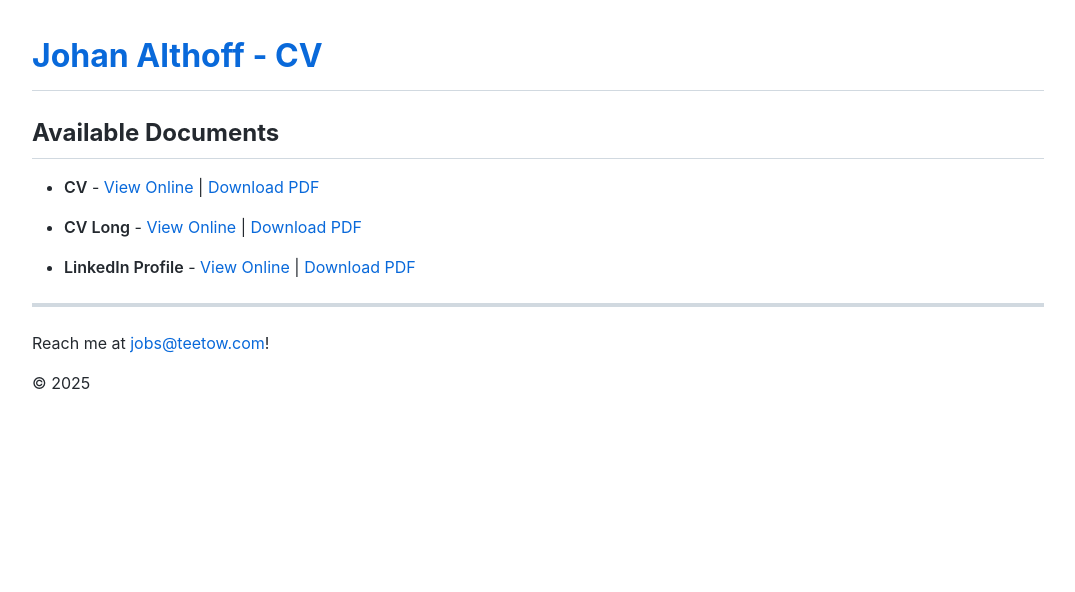
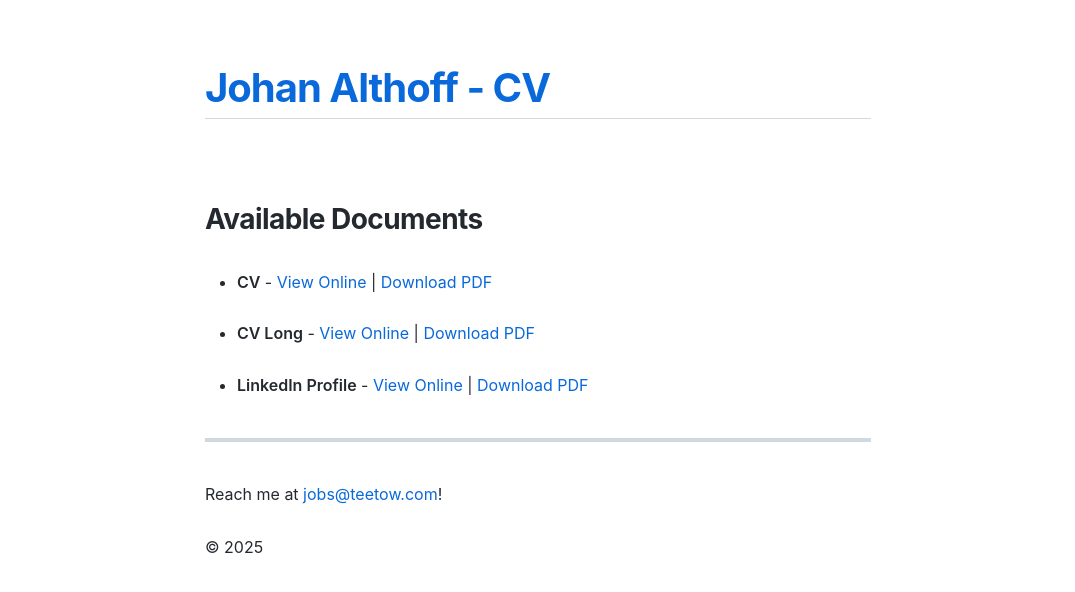
Before and after one commit to teetow/cv, a Jekyll site: the page built from index.md, in a window 1280 px wide. Shown: the top 592 px of the page, without its empty margins (102-1177 px from the left). Built offline with Jekyll 4.4.1, drawn with Linux system fonts in a browser that asks for light colours.

Commit message:
feat: update styling

```diff
--- a/assets/css/style.css
+++ b/assets/css/style.css
@@ -1,10 +1,36 @@
-/* CV Site Styles */
+:root {
+  --font-family: -apple-system, BlinkMacSystemFont, "Segoe UI", "Noto Sans",
+    Helvetica, Arial, sans-serif;
+  --line-height: 1.65;
+
+  --space-xs: 0.5lh;
+  --space-sm: 1lh;
+  --space-md: 1.5lh;
+  --space-lg: 2.5lh;
+
+  --max-width: 66ch;
+  --padding: 16px;
+
+  --color-text: #e6edf3;
+  --color-bg: #271e29;
+  --color-link: #d19639;
+  --color-border: #402343;
+}
+
+@media (prefers-color-scheme: light) {
+  :root {
+    --color-text: #24292f;
+    --color-bg: #ffffff;
+    --color-link: #0969da;
+    --color-border: #d1d9e0;
+  }
+}
 
 body {
-    font-family: -apple-system, BlinkMacSystemFont, 'Segoe UI', 'Noto Sans', Helvetica, Arial, sans-serif;
-    line-height: 1.5;
-    color: #24292f;
-    background-color: #ffffff;
+  font-family: var(--font-family);
+  line-height: var(--line-height);
+  color: var(--color-text);
+  background-color: var(--color-bg);
   margin: 0;
   padding: 0;
 }
@@ -12,48 +38,38 @@ body {
 .container-lg {
   max-width: 1012px;
   margin: 0 auto;
-    padding: 0 16px;
-}
-
-.px-3 {
-    padding-left: 16px !important;
-    padding-right: 16px !important;
-}
-
-.my-5 {
-    margin-top: 32px !important;
-    margin-bottom: 32px !important;
+  padding: var(--space-lg) var(--padding);
 }
 
 .markdown-body {
   font-size: 16px;
-    line-height: 1.5;
+  line-height: var(--line-height);
   word-wrap: break-word;
+  max-width: var(--max-width);
 }
 
 .markdown-body h1 {
-    padding-bottom: 0.3em;
-    font-size: 2em;
-    border-bottom: 1px solid #d1d9e0;
-    margin-bottom: 16px;
+  padding-bottom: 0.5rem;
+  font-size: 2.5rem;
+  line-height: 1.1;
+  border-bottom: 1px solid var(--color-border);
+  margin-top: 0;
+  margin-bottom: var(--space-md);
+  letter-spacing: -0.025em;
 }
 
 .markdown-body h2 {
-    padding-bottom: 0.3em;
-    font-size: 1.5em;
-    border-bottom: 1px solid #d1d9e0;
-    margin-top: 24px;
-    margin-bottom: 16px;
-}
-
-.markdown-body h3 {
-    font-size: 1.25em;
-    margin-top: 24px;
-    margin-bottom: 16px;
+  padding-bottom: 0.25rem;
+  font-size: 1.75rem;
+  line-height: 1.2;
+  border-bottom: 1px solid var(--color-border);
+  margin-top: var(--space-lg);
+  margin-bottom: var(--space-sm);
+  letter-spacing: -0.02em;
 }
 
 .markdown-body a {
-    color: #0969da;
+  color: var(--color-link);
   text-decoration: none;
 }
 
@@ -61,36 +77,54 @@ body {
   text-decoration: underline;
 }
 
-.markdown-body ul, .markdown-body ol {
+.markdown-body ul {
   padding-left: 2em;
   margin-top: 0;
-    margin-bottom: 16px;
+  margin-bottom: var(--space-md);
 }
 
 .markdown-body li {
-    margin-bottom: 0.5em;
+  margin-bottom: var(--space-xs);
+  line-height: 1.6;
+}
+
+.markdown-body p {
+  margin-top: 0;
+  margin-bottom: var(--space-sm);
 }
 
 .markdown-body hr {
   height: 0.25em;
   padding: 0;
-    margin: 24px 0;
-    background-color: #d1d9e0;
+  margin: var(--space-md) 0;
+  background-color: var(--color-border);
   border: 0;
 }
 
-.markdown-body code {
-    padding: 0.2em 0.4em;
-    margin: 0;
-    font-size: 85%;
-    background-color: #f6f8fa;
-    border-radius: 6px;
-    font-family: ui-monospace, SFMono-Regular, 'SF Mono', Consolas, 'Liberation Mono', Menlo, monospace;
+* {
+  -webkit-font-smoothing: antialiased;
+  -moz-osx-font-smoothing: grayscale;
+  text-rendering: optimizeLegibility;
+}
+::selection {
+  background-color: var(--color-link);
+  color: var(--color-bg);
 }
 
-/* Header styling */
+::-moz-selection {
+  background-color: var(--color-link);
+  color: var(--color-bg);
+}
+
+a:focus-visible {
+  outline: 2px solid var(--color-link);
+  outline-offset: 2px;
+  border-radius: 2px;
+}
+
 header h1 {
-    margin-bottom: 8px;
+  margin-bottom: var(--space-md);
+  line-height: 1.1;
 }
 
 header h1 a {
@@ -100,27 +134,14 @@ header h1 a {
 
 header h1 a:hover {
   text-decoration: none;
-    color: #0969da;
+  color: var(--color-link);
 }
 
-/* Document list styling */
 .markdown-body li strong {
   font-weight: 600;
 }
 
-/* Responsive design */
-@media (max-width: 768px) {
-    .container-lg {
-        padding: 0 12px;
+.markdown-body h2#available-documents {
+  border-bottom: none;
+  padding-bottom: 0;
 }
-
-    .px-3 {
-        padding-left: 12px !important;
-        padding-right: 12px !important;
-    }
-
-    .my-5 {
-        margin-top: 24px !important;
-        margin-bottom: 24px !important;
-    }
-}
```
Also changed, not shown: Gemfile.lock (added). Lines whose indentation alone changed are shown as unchanged.
